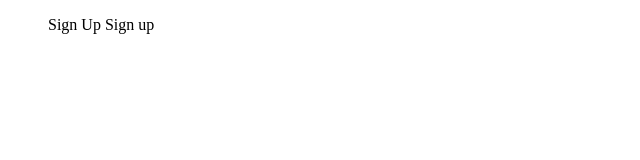
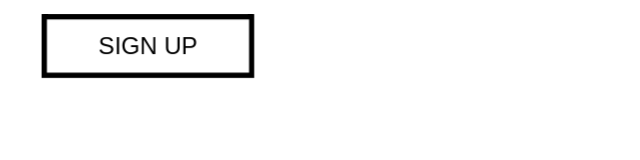
Before and after one commit to eaglebacker/button, a plain HTML site: page docs/index.html in a window 1280 px wide. Shown: the whole page, without its empty margins (0-640 px from the left). Drawn offline with Linux system fonts and the light colour scheme.

Commit message:
Update index.html

```diff
--- a/docs/index.html
+++ b/docs/index.html
@@ -1,8 +1,8 @@
 <!DOCTYPE html>
 <html>
   <head>
-    <link rel="stylesheet" type="text/css" href=">
-                                                 </head>
+    <link rel="stylesheet" type="text/css" href="https://github.com/eaglebacker/button/blob/master/docs/style.css">
+   </head>
 <div class="hoverbutton">
 <figure>
   <div>
@@ -11,5 +11,5 @@
   </div>
 </figure>
 </div>
-                        </body>
-                        </html>
+  </body>
+</html>
```
